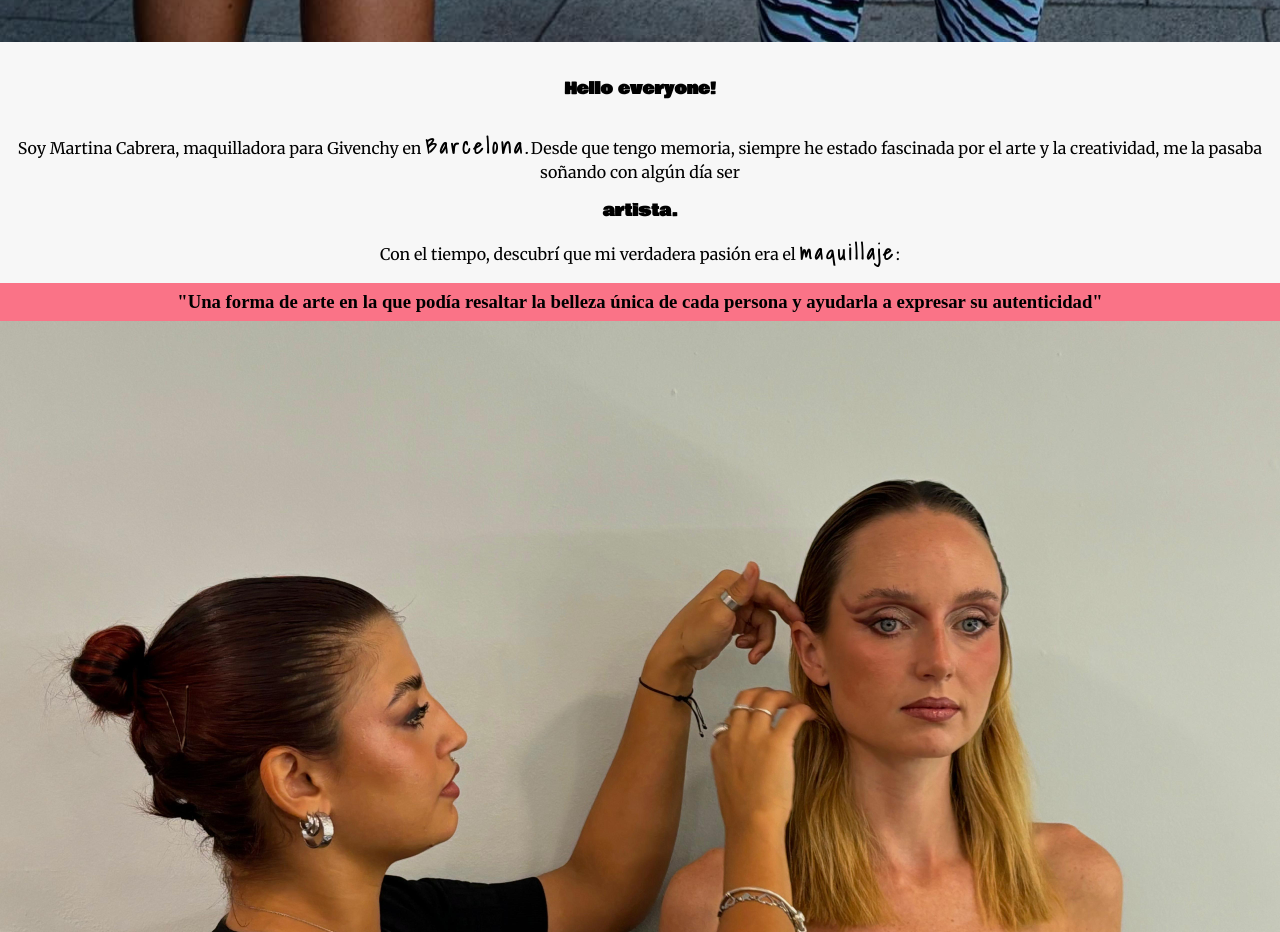
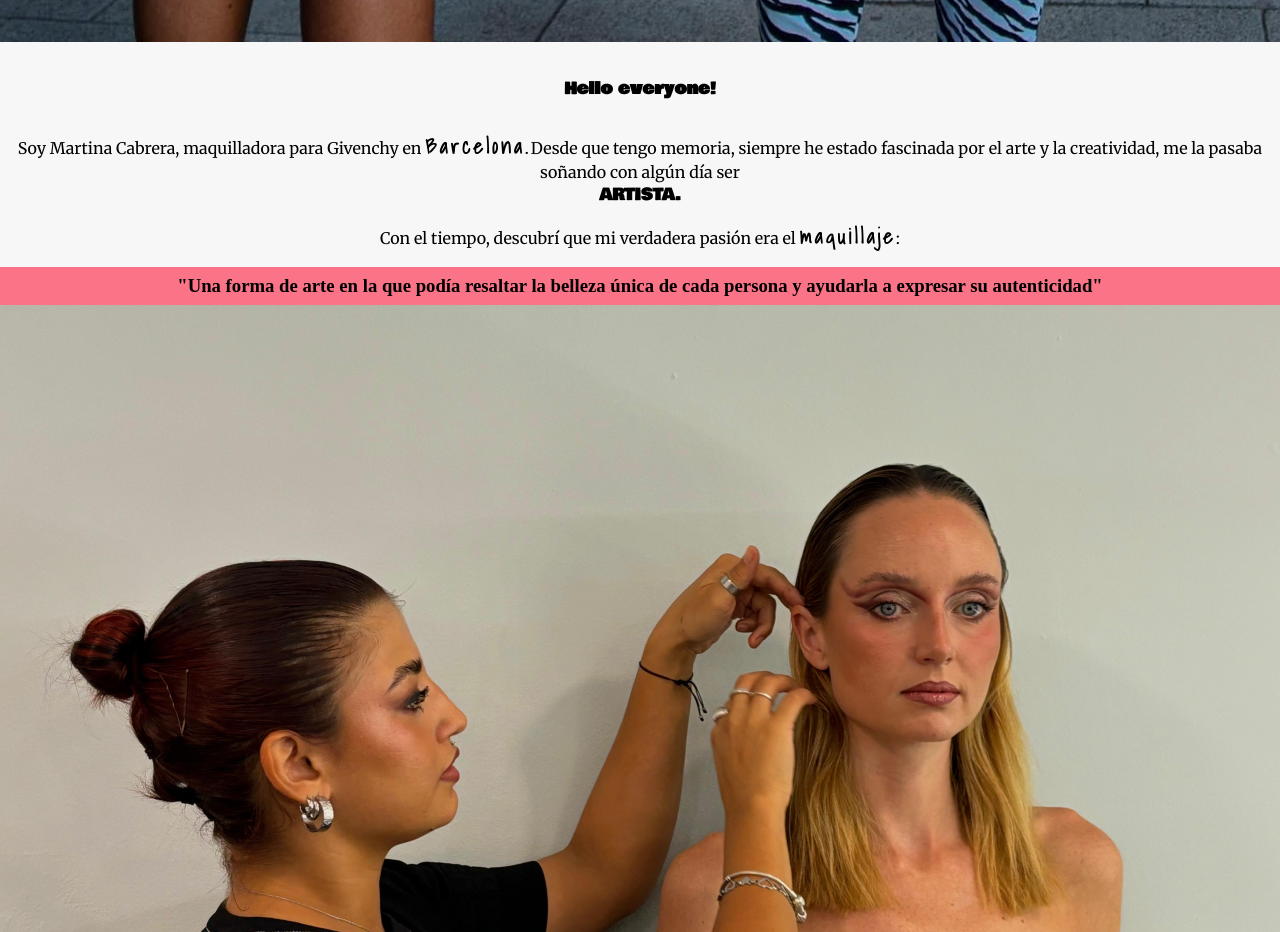
Before and after one commit to MaxDanna26/MartinaCabreraMUA, a Next.js app: page / in a window 1280 px wide. Shown: the part 1900-2832 px from the top of the page. Built offline with nearby package versions, Linux system fonts and the light colour scheme; a web font is replaced by a local one.

Commit message:
fixingArtist

```diff
--- a/public/CSS/aboutMe.css
+++ b/public/CSS/aboutMe.css
@@ -17,8 +17,9 @@ h4{
 
 .artist{
     margin: 0;
-    display: inline-block;
+    display: block;
 }
+
 
 strong{
     font-family: "Shadows Into Light";
--- a/public/Components/aboutMe.tsx
+++ b/public/Components/aboutMe.tsx
@@ -26,12 +26,15 @@ return(
             Hello everyone!
         </h4>
 
-        <p>
-            Soy Martina Cabrera, maquilladora para Givenchy en <strong>Barcelona.</strong>
-            Desde que tengo memoria, siempre he estado fascinada por el arte y la creatividad, me la pasaba soñando con algún día ser
-        </p>
+        <div>
+            <p>
+                Soy Martina Cabrera, maquilladora para Givenchy en <strong>Barcelona.</strong>
+                Desde que tengo memoria, siempre he estado fascinada por el arte y la creatividad, me la pasaba soñando con algún día ser
+            </p>
 
-        <h4 className="artist">artista.</h4>
+            <h4 className="artist">ARTISTA.</h4>
+        </div>
+
 
         <p>
             Con el tiempo, descubrí que mi verdadera pasión era el <strong>maquillaje</strong>:
```
